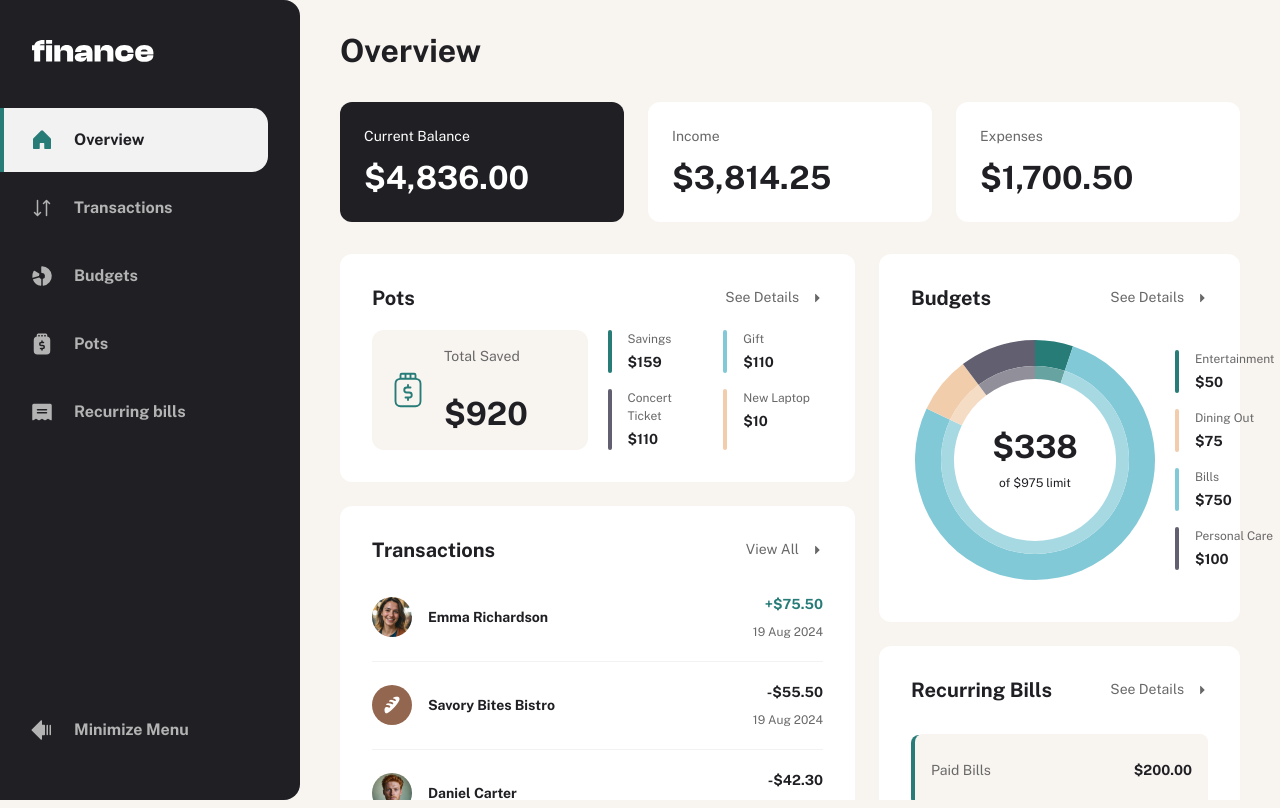
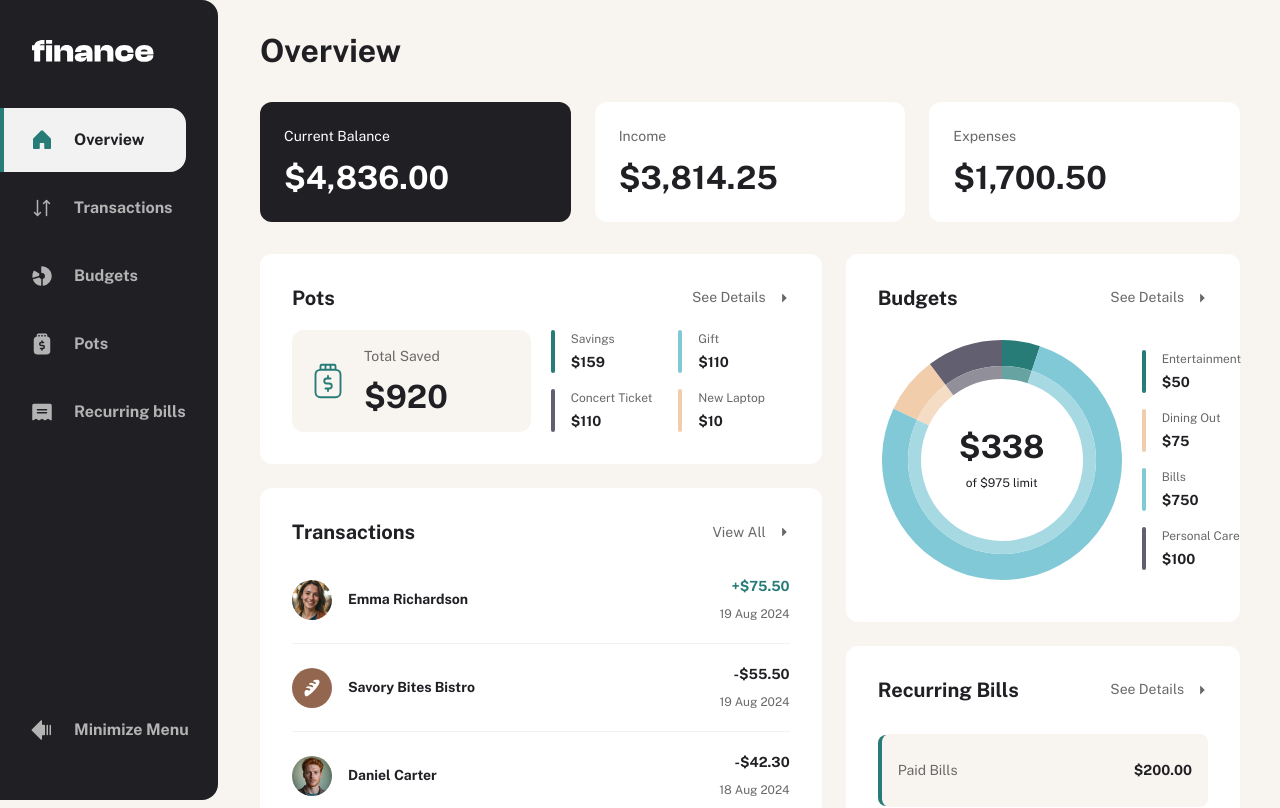
Before and after one commit to pjevic/personal-finance-app, a Next.js app: page / in a window 1280 px wide. Shown: the top 808 px of the page. Built offline with nearby package versions, Linux system fonts and the light colour scheme.

Commit message:
Improving Sidebar in accordance with a prototype design

```diff
--- a/src/app/layout.js
+++ b/src/app/layout.js
@@ -1,28 +1,36 @@
 /** @format */
 
+"use client";
+
+import { useState } from "react";
 import { Public_Sans } from "next/font/google";
 
 import Sidebar from "@/components/Sidebar/Sidebar";
-
 import "@/styles/main.scss";
 
 const publicSans = Public_Sans({
   subsets: ["latin"],
   display: "swap",
   style: "normal",
-  variants: ["400", "700"],
   weight: ["400", "700"],
 });
 
 import style from "./layout.module.scss";
 
 export default function RootLayout({ children }) {
+  const [isCollapsed, setIsCollapsed] = useState(false);
+
+  const toggleSidebar = () => setIsCollapsed((prev) => !prev);
+
   return (
     <html lang="en">
       <body className={`${publicSans.className}`}>
         <div className={style.layout}>
-          <Sidebar />
-          <main>{children}</main>
+          <Sidebar isCollapsed={isCollapsed} toggleSidebar={toggleSidebar} />
+
+          <main className={`${isCollapsed ? style.collapsed : ""}`}>
+            {children}
+          </main>
         </div>
       </body>
     </html>
--- a/src/app/layout.module.scss
+++ b/src/app/layout.module.scss
@@ -4,16 +4,28 @@
 
 .layout {
   display: flex;
-  height: 100dvh;
-  overflow: hidden;
+  min-height: 100dvh;
+
+  &.collapsed {
+    width: 30rem;
+  }
 
   main {
     flex: 1;
-    overflow-y: hidden;
+    margin-left: 22rem;
+    overflow-y: auto;
+    transition: margin-left 0.3s ease;
+
+    &.collapsed {
+      margin-left: 8rem;
+    }
   }
 
   @include mix.respond(tab-port) {
     flex-direction: column-reverse;
-    height: 100dvh;
+
+    main {
+      margin-left: 0;
+    }
   }
 }
--- a/src/app/page.module.scss
+++ b/src/app/page.module.scss
@@ -4,8 +4,11 @@
 
 .overview {
   padding: 3.2rem 4rem;
-  max-width: 114rem;
+  max-width: 144rem;
   margin: 0 auto;
+
+  // margin-left: 30rem;
+  width: 100%;
 
   .heading {
     @include mix.textPreset(1);
--- a/src/components/Sidebar/Sidebar.jsx
+++ b/src/components/Sidebar/Sidebar.jsx
@@ -1,6 +1,4 @@
 /** @format */
-
-"use client";
 
 import Link from "next/link";
 import { usePathname } from "next/navigation";
@@ -15,7 +13,6 @@ import {
 
 import Logo from "../Logo/Logo";
 import style from "./Sidebar.module.scss";
-import { useState } from "react";
 
 const NAV_ITEMS = [
   {
@@ -54,11 +51,8 @@ const NAV_ITEMS = [
   },
 ];
 
-export default function Sidebar() {
+export default function Sidebar({ isCollapsed, toggleSidebar }) {
   const pathname = usePathname();
-  const [isCollapsed, setIsCollapsed] = useState(false);
-
-  const toggleSidebar = () => setIsCollapsed((prev) => !prev);
 
   return (
     <aside className={`${style.sidebar} ${isCollapsed ? style.collapsed : ""}`}>
--- a/src/components/Sidebar/Sidebar.module.scss
+++ b/src/components/Sidebar/Sidebar.module.scss
@@ -10,7 +10,8 @@
   @include mix.transition(width, 0.3s, ease);
 
   @include mix.flex(column, null, null);
-  flex: 0 0 30rem;
+
+  position: fixed;
 
   nav {
     flex-grow: 1;
@@ -133,10 +134,13 @@
   }
 
   @include mix.respond(tab-port) {
+    border-radius: 0;
+
+    position: fixed;
+    bottom: 0;
     width: 100%;
-    flex: 0 0 7.4rem;
-
-    border-radius: 0;
+    height: 7.4rem;
+    z-index: 1000;
 
     nav {
       ul {
@@ -189,7 +193,7 @@
   }
 
   @include mix.respond(phone) {
-    flex: 0 0 5.2rem;
+    height: 5.2rem;
     nav {
       ul {
         padding: 1rem 1.6rem 0 1.6rem;
--- a/src/styles/base/base.scss
+++ b/src/styles/base/base.scss
@@ -12,11 +12,15 @@
 
 html {
   font-size: 62.5%;
+  height: 100%;
+  overflow: hidden;
+  overflow-y: scroll;
 }
 
 body {
   box-sizing: border-box;
   background-color: var.$color-primary-beige-100;
+  height: 100%;
 }
 
 a {
```
